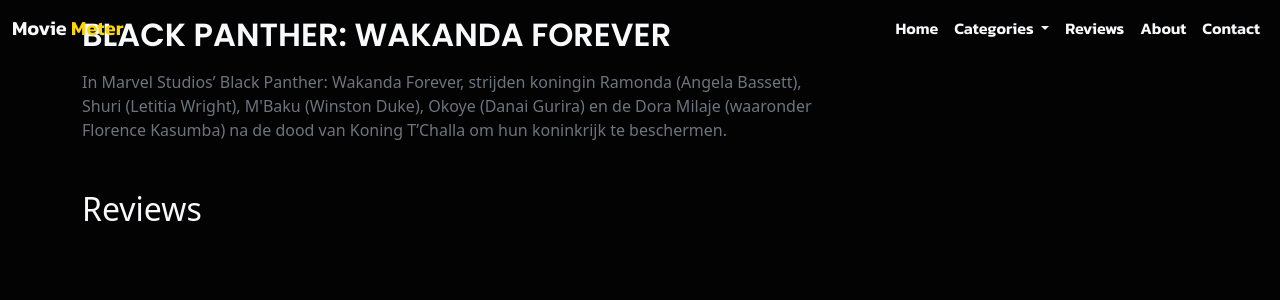
After one commit to DhiradjT/moviemeter, a PHP site: page /blackpanther.php in a window 1280 px wide. The commit adds this page. Shown: the top 300 px of the page. Run offline with PHP 8.4, Linux system fonts and the light colour scheme.

Commit message:
begin gemaakt aan de reviews pagina

```diff
--- /dev/null
+++ b/blackpanther.php
@@ -0,0 +1,105 @@
+<!DOCTYPE html>
+<html lang="en">
+<head>
+    <meta charset="UTF-8">
+    <meta http-equiv="X-UA-Compatible" content="IE=edge">
+    <meta name="viewport" content="width=device-width, initial-scale=1.0">
+    <title>MovieMeter - Home</title>
+    <link href="https://cdn.jsdelivr.net/npm/bootstrap@5.2.2/dist/css/bootstrap.min.css" rel="stylesheet" integrity="sha384-Zenh87qX5JnK2Jl0vWa8Ck2rdkQ2Bzep5IDxbcnCeuOxjzrPF/et3URy9Bv1WTRi" crossorigin="anonymous">
+    <link rel="stylesheet" href="https://cdn.jsdelivr.net/npm/bootstrap-icons@1.10.2/font/bootstrap-icons.css">
+    <link rel="stylesheet" href="style.css">
+</head>
+<body>
+
+<nav class="navbar fixed-top navbar-expand-lg ">
+  <div class="container-fluid">
+    <a class="navbar-brand text-light" href="#">Movie <span class="sep">Meter</span></a>
+    <button class="navbar-toggler" type="button" data-bs-toggle="collapse" data-bs-target="#navbarNavDropdown" aria-controls="navbarNavDropdown" aria-expanded="false" aria-label="Toggle navigation">
+      <span class="navbar-toggler-icon"></span>
+    </button>
+    <div class="collapse navbar-collapse" id="navbarNavDropdown">
+
+      <ul class="navbar-nav ms-auto">
+
+        <li class="nav-item">
+          <a class="nav-link text-light" aria-current="page" href="#">Home</a>
+        </li>
+
+        <li class="nav-item dropdown">
+          <a class="nav-link text-light dropdown-toggle" href="#" role="button" data-bs-toggle="dropdown" aria-expanded="false">
+            Categories
+          </a>
+          <ul class="dropdown-menu">
+            <li><a class="dropdown-item " href="#">Action</a></li>
+            <li><a class="dropdown-item" href="#">Comedy</a></li>
+            <li><a class="dropdown-item" href="#">Horror</a></li>
+            <li><a class="dropdown-item" href="#">Kids</a></li>
+          </ul>
+        </li>
+
+        <li class="nav-item">
+          <a class="nav-link text-light" href="#">Reviews</a>
+        </li>
+
+        <li class="nav-item">
+          <a class="nav-link text-light" href="#">About</a>
+        </li>
+
+        <li class="nav-item">
+          <a class="nav-link text-light" href="#">Contact</a>
+        </li>
+
+      </ul>
+
+    </div>
+  </div>
+</nav>
+
+
+<!-- <div
+
+class="p-3 text-center bg-image"
+
+style="
+
+  background-image: url('./movie-headers/blackpanther.jpg');
+  height: 400px;
+
+"
+
+>
+
+<div class="mask">
+
+  <div class="d-flex justify-content-center align-items-center w-60">
+
+    <div class="text-white">
+
+    </div>
+
+  </div>
+
+</div>
+
+</div> -->
+
+
+
+<div class="movie-info">
+    <div class="container">
+        <div class="row">
+            <h2 class="col-md-12 my-3 movie-title text-light">BLACK PANTHER: WAKANDA FOREVER</h2>
+
+        <div class="col-md-8 text-muted">In Marvel Studios’ Black Panther: Wakanda Forever, strijden koningin Ramonda (Angela Bassett), Shuri (Letitia Wright), M'Baku (Winston Duke), Okoye (Danai Gurira) en de Dora Milaje (waaronder Florence Kasumba) na de dood van Koning T’Challa om hun koninkrijk te beschermen.</div>
+
+        <h2 class="col-md-12 my-5 text-light">Reviews</h2>
+
+
+
+
+
+
+
+        </div>
+    </div>
+</div>
--- a/style.css
+++ b/style.css
@@ -126,3 +126,11 @@
     font-family: 'Poppins', sans-serif;
     font-size: 15px;
 }
+
+
+
+
+.movie-title {
+    font-family: 'Poppins', sans-serif;
+    font-weight: 600;
+}
```
Also changed, not shown: movie-banners/test500.jpg (added), movie-banners/test501.jpg (added), movie-banners/test502.webp (added), movie-banners/test503.jpg (added), movie-banners/test505.jpg (added), movie-banners/wakandaforever.webp (added).
